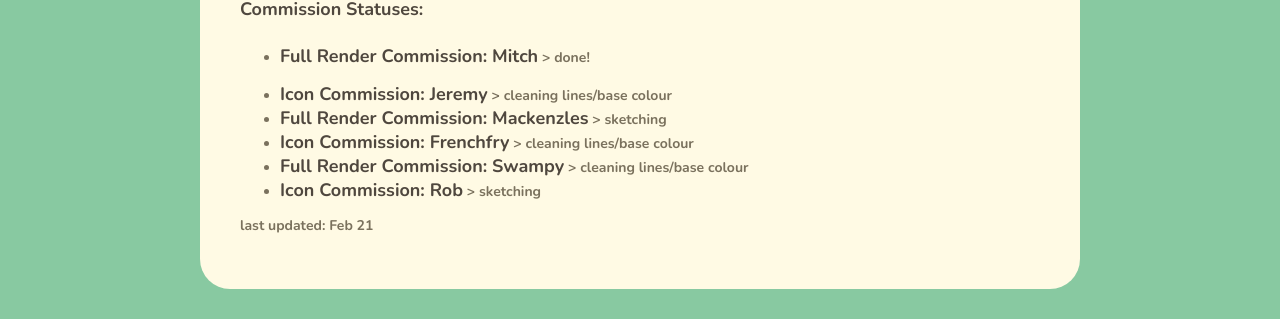
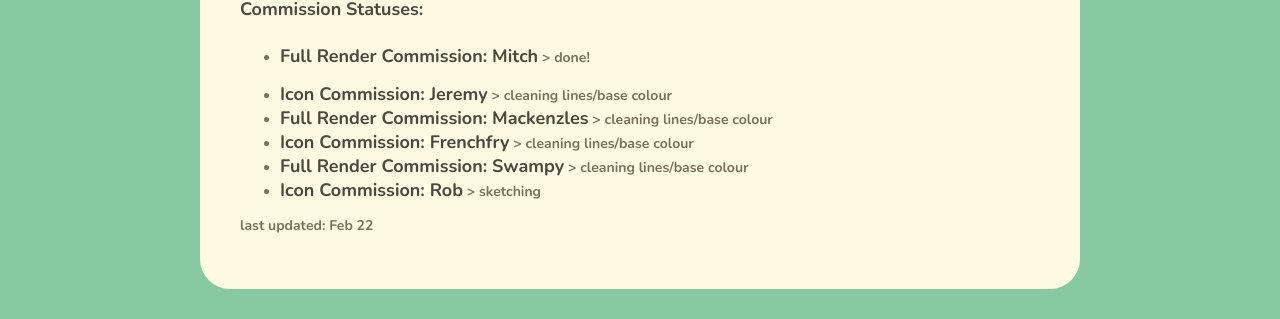
Before and after one commit to antheakwong/antheakwong.github.io, a Jekyll site: the page built from commissions/index.md, in a window 1280 px wide and 900 px high, scrolled down 2116 px. Shown: the part 531-850 px from the top of the window. Built offline with Jekyll 4.4.1, drawn with Linux system fonts in a browser that asks for light colours; nearby versions of some CDN libraries.

Commit message:
update status

```diff
--- a/commissions/index.md
+++ b/commissions/index.md
@@ -55,9 +55,9 @@ Won’t draw: NSFW, mecha, offensive/shock content
 - **Full Render Commission: Mitch** > done!
 
 - **Icon Commission: Jeremy** > cleaning lines/base colour
-- **Full Render Commission: Mackenzles** > sketching
+- **Full Render Commission: Mackenzles** > cleaning lines/base colour
 - **Icon Commission: Frenchfry** > cleaning lines/base colour
 - **Full Render Commission: Swampy** > cleaning lines/base colour
 - **Icon Commission: Rob** > sketching
 
-last updated: Feb 21
+last updated: Feb 22
```
